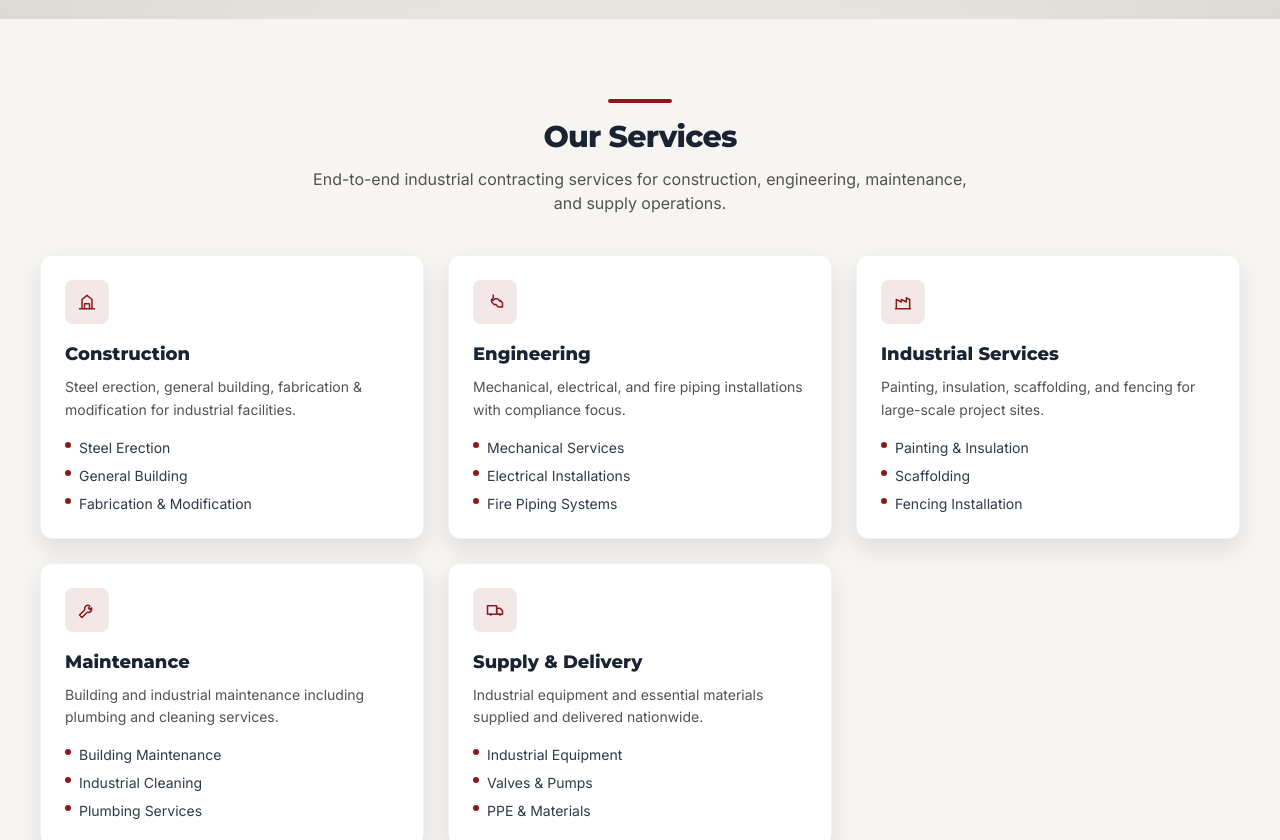
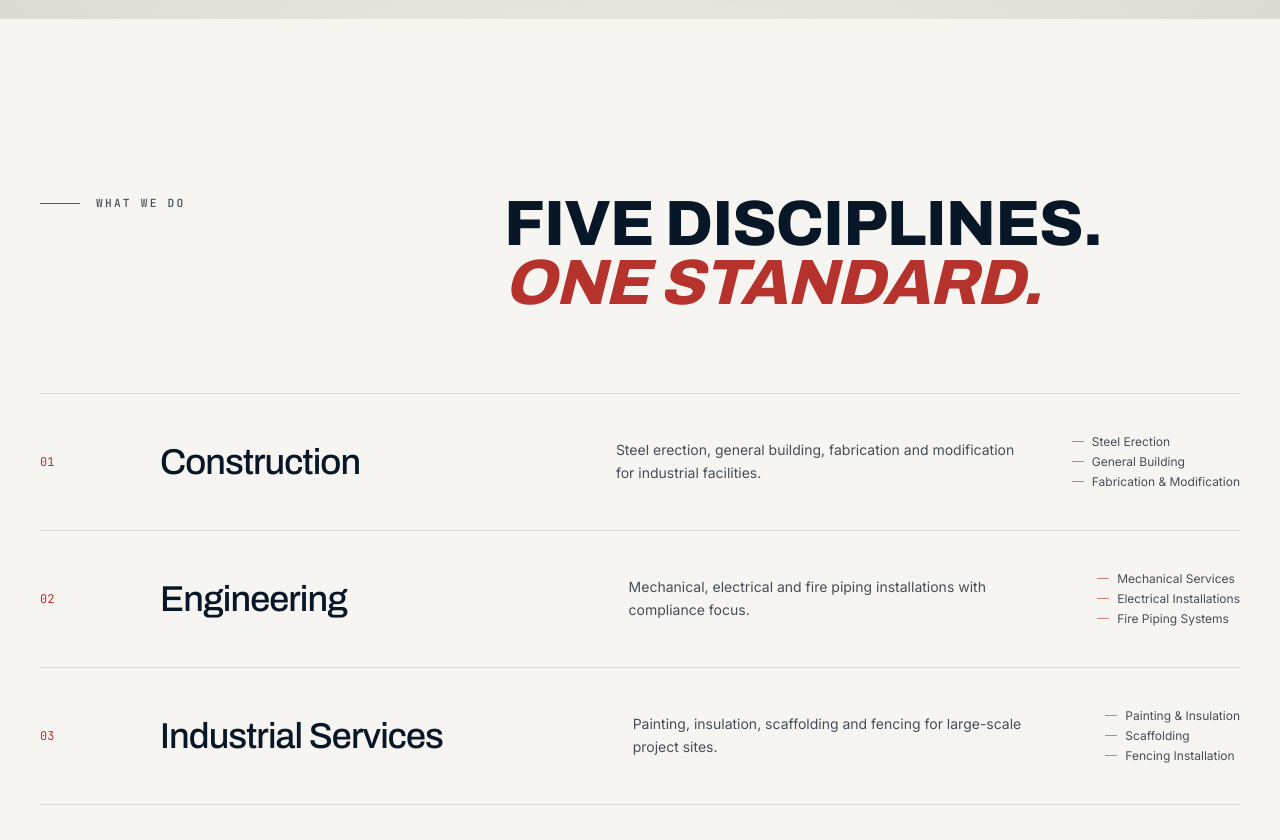
Before and after one commit to Tiego3/kamogau-site, a React (Vite) app: page / in a window 1280 px wide. Shown: the part 781-1621 px from the top of the page. Built offline with nearby package versions, Linux system fonts and the light colour scheme.

Commit message:
feat(redesign): Services - numbered list layout

```diff
--- a/src/components/Services.jsx
+++ b/src/components/Services.jsx
@@ -1,183 +1,89 @@
+import { motion } from "framer-motion";
+import Reveal from "./Reveal";
+
 const services = [
   {
+    n: "01",
     title: "Construction",
-    desc:
-      "Steel erection, general building, fabrication & modification for industrial facilities.",
+    body: "Steel erection, general building, fabrication and modification for industrial facilities.",
     items: ["Steel Erection", "General Building", "Fabrication & Modification"],
   },
   {
+    n: "02",
     title: "Engineering",
-    desc:
-      "Mechanical, electrical, and fire piping installations with compliance focus.",
+    body: "Mechanical, electrical and fire piping installations with compliance focus.",
     items: ["Mechanical Services", "Electrical Installations", "Fire Piping Systems"],
   },
   {
+    n: "03",
     title: "Industrial Services",
-    desc:
-      "Painting, insulation, scaffolding, and fencing for large-scale project sites.",
+    body: "Painting, insulation, scaffolding and fencing for large-scale project sites.",
     items: ["Painting & Insulation", "Scaffolding", "Fencing Installation"],
   },
   {
+    n: "04",
     title: "Maintenance",
-    desc:
-      "Building and industrial maintenance including plumbing and cleaning services.",
+    body: "Building and industrial maintenance — including plumbing and cleaning services.",
     items: ["Building Maintenance", "Industrial Cleaning", "Plumbing Services"],
   },
   {
+    n: "05",
     title: "Supply & Delivery",
-    desc:
-      "Industrial equipment and essential materials supplied and delivered nationwide.",
+    body: "Industrial equipment and essential materials supplied and delivered nationwide.",
     items: ["Industrial Equipment", "Valves & Pumps", "PPE & Materials"],
   },
 ];
 
-function Icon({ name }) {
-  const common = "h-5 w-5";
-  switch (name) {
-    case "construction":
-      return (
-        <svg className={common} viewBox="0 0 24 24" fill="none" aria-hidden="true">
-          <path
-            d="M3 20h18M6 20V9l6-5 6 5v11"
-            stroke="currentColor"
-            strokeWidth="1.8"
-            strokeLinecap="round"
-            strokeLinejoin="round"
-          />
-          <path
-            d="M9 20v-6h6v6"
-            stroke="currentColor"
-            strokeWidth="1.8"
-            strokeLinecap="round"
-            strokeLinejoin="round"
-          />
-        </svg>
-      );
-    case "engineering":
-      return (
-        <svg className={common} viewBox="0 0 24 24" fill="none" aria-hidden="true">
-          <path
-            d="M10 3v4l-2 2v3l3 3h2l3 3h5v-5l-3-3V11l-3-3h-3l-2 2H7"
-            stroke="currentColor"
-            strokeWidth="1.8"
-            strokeLinejoin="round"
-          />
-        </svg>
-      );
-    case "industrial":
-      return (
-        <svg className={common} viewBox="0 0 24 24" fill="none" aria-hidden="true">
-          <path
-            d="M3 20h18M4 20V9l6 3V9l6 3V7l4 2v11"
-            stroke="currentColor"
-            strokeWidth="1.8"
-            strokeLinecap="round"
-            strokeLinejoin="round"
-          />
-        </svg>
-      );
-    case "maintenance":
-      return (
-        <svg className={common} viewBox="0 0 24 24" fill="none" aria-hidden="true">
-          <path
-            d="M14.5 6.5a4 4 0 0 0-5.1 5.1L3 18l3 3 6.4-6.4a4 4 0 0 0 5.1-5.1l-2 2-2-2 2-2Z"
-            stroke="currentColor"
-            strokeWidth="1.8"
-            strokeLinecap="round"
-            strokeLinejoin="round"
-          />
-        </svg>
-      );
-    case "delivery":
-      return (
-        <svg className={common} viewBox="0 0 24 24" fill="none" aria-hidden="true">
-          <path
-            d="M3 7h11v10H3V7Z"
-            stroke="currentColor"
-            strokeWidth="1.8"
-            strokeLinejoin="round"
-          />
-          <path
-            d="M14 10h4l3 3v4h-7V10Z"
-            stroke="currentColor"
-            strokeWidth="1.8"
-            strokeLinejoin="round"
-          />
-          <path
-            d="M7 19a1.5 1.5 0 1 0 0-3 1.5 1.5 0 0 0 0 3Zm11 0a1.5 1.5 0 1 0 0-3 1.5 1.5 0 0 0 0 3Z"
-            fill="currentColor"
-          />
-        </svg>
-      );
-    default:
-      return null;
-  }
-}
-
-function SectionHeading({ title, subtitle }) {
-  return (
-    <div className="text-center">
-      <div className="mx-auto h-1 w-16 rounded-full bg-brand-red" />
-      <h2 className="mt-4 font-heading text-2xl font-extrabold tracking-tight sm:text-3xl text-brand-navy">
-        {title}
-      </h2>
-      {subtitle ? (
-        <p className="mx-auto mt-3 max-w-2xl text-sm sm:text-base text-neutral-600">
-          {subtitle}
-        </p>
-      ) : null}
-    </div>
-  );
-}
-
 export default function Services() {
   return (
-    <section id="services" className="bg-brand-cream">
-      <div className="container-x section-y">
-        <SectionHeading
-          title="Our Services"
-          subtitle="End-to-end industrial contracting services for construction, engineering, maintenance, and supply operations."
-        />
-
-        <div className="mt-10 grid gap-6 sm:grid-cols-2 lg:grid-cols-3">
-          {services.map((s) => (
-            <div
-              key={s.title}
-              className="rounded-xl border border-black/5 bg-white p-6 shadow-card transition hover:shadow-cardHover hover:-translate-y-0.5"
-            >
-              {/* icon tile */}
-              <div className="flex h-11 w-11 items-center justify-center rounded-lg bg-brand-red/10 text-brand-red">
-                <Icon
-                  name={
-                    s.title === "Construction"
-                      ? "construction"
-                      : s.title === "Engineering"
-                      ? "engineering"
-                      : s.title === "Industrial Services"
-                      ? "industrial"
-                      : s.title === "Maintenance"
-                      ? "maintenance"
-                      : "delivery"
-                  }
-                />
+    <section id="services" className="relative bg-background py-32 lg:py-44">
+      <div className="mx-auto max-w-7xl px-4 sm:px-6 lg:px-10">
+        <div className="mb-20 grid gap-16 lg:grid-cols-[1fr_2fr] lg:gap-24">
+          <Reveal>
+            <div className="flex items-center gap-4">
+              <span className="h-px w-10 bg-ember" />
+              <span className="text-eyebrow">What we do</span>
+            </div>
+          </Reveal>
+          <Reveal delay={0.1}>
+            <h2 className="text-display text-[clamp(2rem,5vw,4.5rem)] text-foreground">
+              Five disciplines.
+              <br />
+              <span className="italic text-ember">One standard.</span>
+            </h2>
+          </Reveal>
         </div>
 
-              <h3 className="mt-4 font-heading text-lg font-extrabold text-brand-navy">
+        <div className="divide-y divide-border border-y border-border">
+          {services.map((s, i) => (
+            <Reveal key={s.n} delay={i * 0.05}>
+              <motion.article
+                whileHover="hover"
+                className="group relative grid gap-6 py-10 lg:grid-cols-[80px_1fr_1fr_auto] lg:items-center lg:gap-10"
+              >
+                {/* Hover bar */}
+                <motion.span
+                  variants={{ hover: { scaleX: 1 } }}
+                  initial={{ scaleX: 0 }}
+                  className="absolute inset-x-0 top-0 h-px origin-left bg-gradient-ember"
+                />
+                <div className="font-mono text-xs text-ember">{s.n}</div>
+                <h3 className="font-display text-3xl tracking-tight text-foreground lg:text-4xl">
                   {s.title}
                 </h3>
-              <p className="mt-2 text-sm text-neutral-600 leading-relaxed">
-                {s.desc}
+                <p className="max-w-md text-sm leading-relaxed text-muted-foreground">
+                  {s.body}
                 </p>
-
-              <ul className="mt-4 space-y-2 text-sm text-brand-navy/90">
+                <ul className="flex flex-col gap-1 text-xs text-muted-foreground">
                   {s.items.map((it) => (
-                  <li key={it} className="flex items-start gap-2">
-                    <span className="mt-1 h-1.5 w-1.5 rounded-full bg-brand-red" />
-                    <span>{it}</span>
+                    <li key={it} className="flex items-center gap-2">
+                      <span className="h-px w-3 bg-ember/60" />
+                      {it}
                     </li>
                   ))}
                 </ul>
-            </div>
+              </motion.article>
+            </Reveal>
           ))}
         </div>
       </div>
```
Lines whose indentation alone changed are shown as unchanged.
